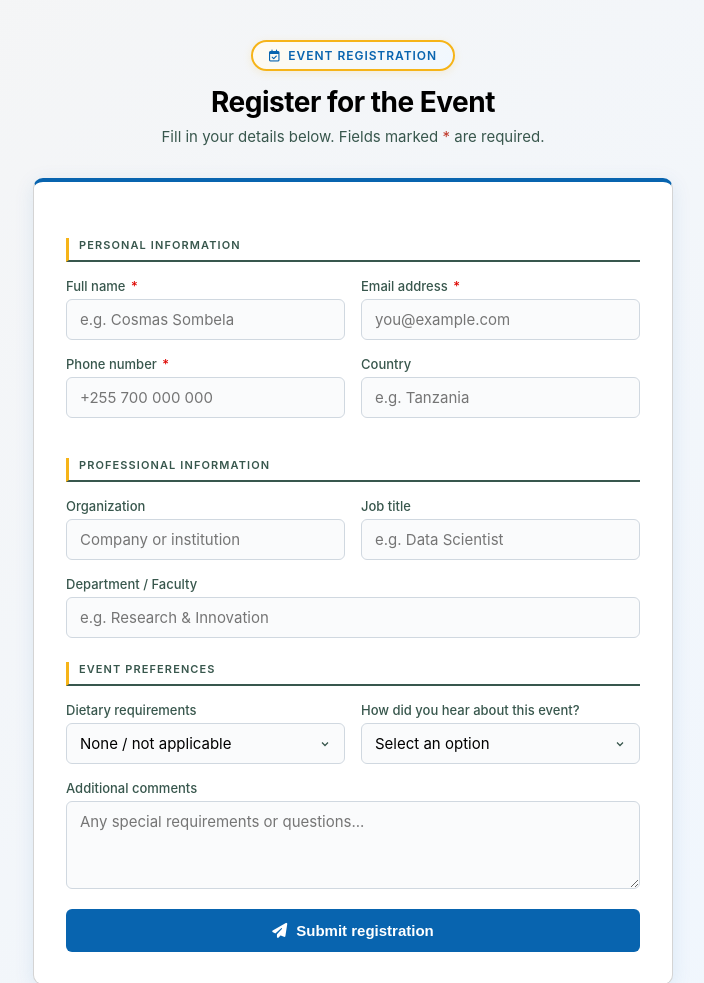
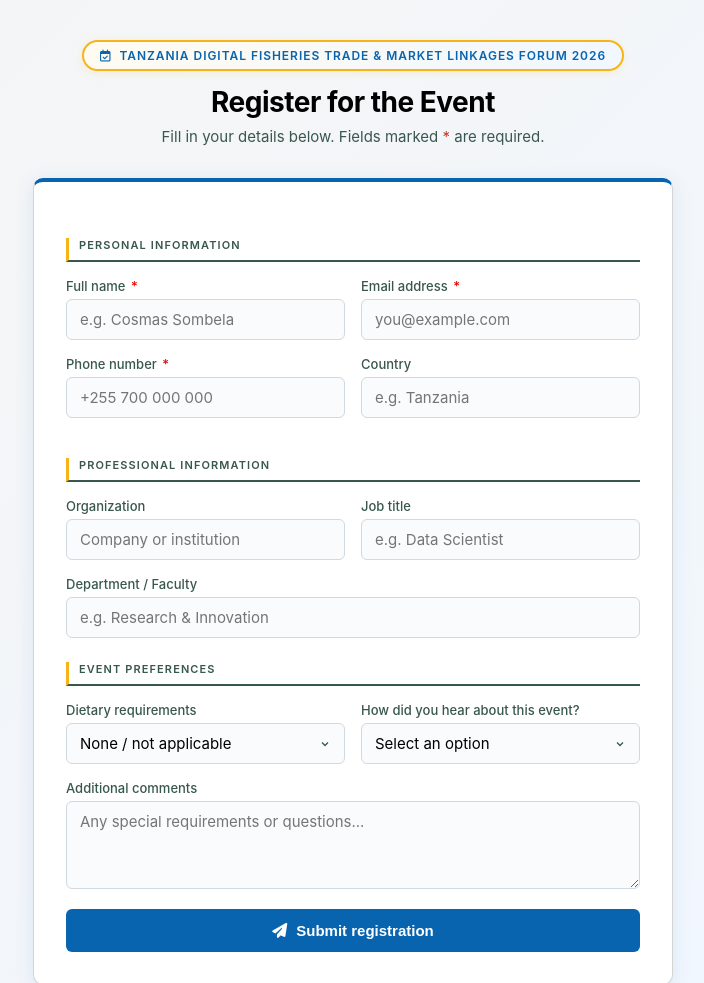
Before and after one commit to sombelatech/registration-app, a website: page public/index.html in a window 1280 px wide. Shown: the top 983 px of the page, without its empty margins (287-991 px from the left). Drawn offline with Linux system fonts and the light colour scheme.

Commit message:
Event Tittle

```diff
--- a/public/index.html
+++ b/public/index.html
@@ -120,7 +120,7 @@
 <body>
 <div class="wrap">
   <div class="header">
-    <div class="badge"><i class="fa-regular fa-calendar-check"></i> &nbsp;Event Registration</div>
+    <div class="badge"><i class="fa-regular fa-calendar-check"></i> &nbsp;TANZANIA DIGITAL FISHERIES TRADE & MARKET LINKAGES FORUM 2026</div>
     <h1>Register for the Event</h1>
     <p>Fill in your details below. Fields marked <span style="color:#c0392b">*</span> are required.</p>
   </div>
```
